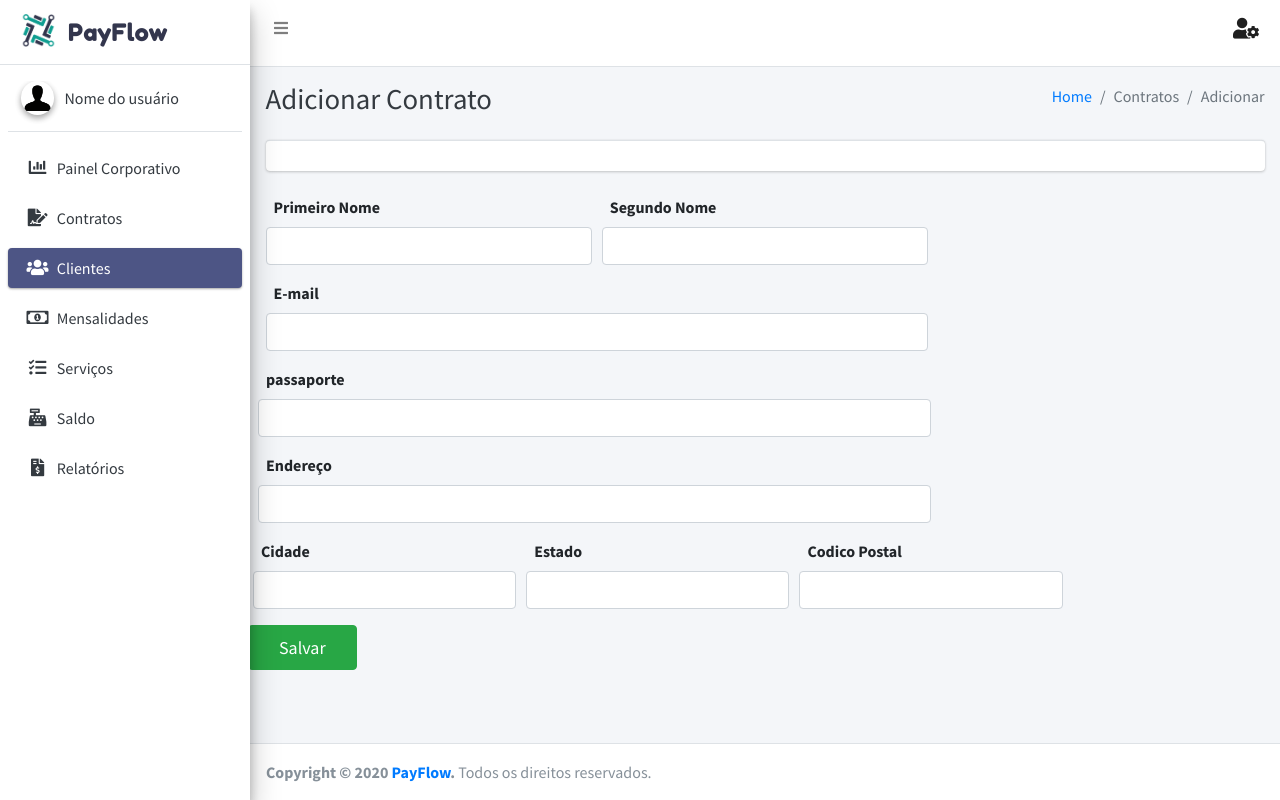
After one commit to arthurmgb/payflow, a PHP site: page /add_contrato.php in a window 1280 px wide. The commit adds this page. Run offline with PHP 8.4, Linux system fonts and the light colour scheme; some libraries are stand-ins or nearby versions.

Commit message:
Add files via upload

```diff
--- /dev/null
+++ b/add_contrato.php
@@ -0,0 +1,294 @@
+<!DOCTYPE html>
+<html>
+<head>
+  <meta charset="utf-8">
+  <meta http-equiv="X-UA-Compatible" content="IE=edge">
+  <title>PayFlow | Contratos</title>
+  <!-- Tell the browser to be responsive to screen width -->
+  <meta name="viewport" content="width=device-width, initial-scale=1">
+  <!--Favicons-->
+  <link rel="apple-touch-icon" sizes="180x180" href="dist/favicon/">
+  <link rel="icon" type="image/png" sizes="32x32" href="dist/favicon/favicon-32x32.png">
+  <link rel="icon" type="image/png" sizes="16x16" href="dist/favicon/favicon-16x16.png">
+  <link rel="manifest" href="dist/favicon/site.webmanifest">
+  <link rel="mask-icon" href="dist/favicon/safari-pinned-tab.svg" color="#5bbad5">
+  <meta name="msapplication-TileColor" content="#da532c">
+  <meta name="theme-color" content="#ffffff">
+  <!-- Font Awesome -->
+  <link rel="stylesheet" href="plugins/fontawesome-free/css/all.min.css">
+  <!-- Ionicons -->
+  <link rel="stylesheet" href="https://code.ionicframework.com/ionicons/2.0.1/css/ionicons.min.css">
+  <!-- Tempusdominus Bbootstrap 4 -->
+  <link rel="stylesheet" href="plugins/tempusdominus-bootstrap-4/css/tempusdominus-bootstrap-4.min.css">
+  <!-- iCheck -->
+  <link rel="stylesheet" href="plugins/icheck-bootstrap/icheck-bootstrap.min.css">
+  <!-- JQVMap -->
+  <link rel="stylesheet" href="plugins/jqvmap/jqvmap.min.css">
+  <!-- Theme style -->
+  <link rel="stylesheet" href="dist/css/adminlte.min.css">
+  <!-- overlayScrollbars -->
+  <link rel="stylesheet" href="plugins/overlayScrollbars/css/OverlayScrollbars.min.css">
+  <!-- Daterange picker -->
+  <link rel="stylesheet" href="plugins/daterangepicker/daterangepicker.css">
+  <!-- summernote -->
+  <link rel="stylesheet" href="plugins/summernote/summernote-bs4.css">
+  <!-- Google Font: Source Sans Pro -->
+  <link href="https://fonts.googleapis.com/css?family=Source+Sans+Pro:300,400,400i,700" rel="stylesheet">
+  <link href="https://fonts.googleapis.com/css2?family=Fredoka+One&display=swap" rel="stylesheet">
+  <link rel="stylesheet" href="dist/css/style.css">
+</head>
+<body class="hold-transition sidebar-mini layout-fixed">
+<div class="wrapper">
+
+  <!-- Navbar -->
+  <nav class="main-header navbar navbar-expand navbar-white navbar-light">
+    <!-- Left navbar links -->
+    <ul class="navbar-nav">
+      <li class="nav-item">
+        <a class="nav-link" data-widget="pushmenu" href="#" role="button"><i class="fas fa-bars"></i></a>
+      </li>
+    </ul>
+    <!-- Right navbar links -->
+    <ul class="navbar-nav ml-auto">
+      <li class="nav-item dropdown">
+        <a class="nav-link" data-toggle="dropdown" href="#">
+          <i class="fas fa-user-cog color-fas"></i>
+        </a>
+        <div class="dropdown-menu dropdown-menu-lg dropdown-menu-right">
+          <span class="drop-name dropdown-item dropdown-header">Nome do usuário</span>
+          <div class="dropdown-divider"></div>
+            <div class="user-panel">
+              <img src="dist/img/usuario.png" class="img-circle elevation-2 my-4 mx-auto d-block user-edit" alt="User Image">
+            </div>
+          <div class="dropdown-divider"></div>
+          <a href="usuario.php" class="btn btn-info float-left my-2 mx-2" role="button"><i class="mg-button fas fa-user-edit"></i> Perfil</a>
+          <a href="#" class="btn btn-danger float-right my-2 mx-2" role="button">Sair <i class="mg-button fas fa-sign-out-alt"></i></a>
+        </div>
+      </li>
+    </ul>
+  </nav>
+  <!-- /.navbar -->
+
+  <!-- Main Sidebar Container -->
+  <aside class="main-sidebar sidebar-light-primary elevation-4">
+    <!-- Brand Logo -->
+    <a href="index.php" class="brand-link">
+      <img src="dist/img/favicon.png" alt="PayFlow" class="brand-margin brand-image rounded d-block">
+      <span class="brand-text d-block fredoka">PayFlow</span>
+    </a>
+
+    <!-- Sidebar -->
+    <div class="sidebar">
+      <!-- Sidebar user panel (optional) -->
+      <div class="user-panel mt-3 pb-3 mb-3 d-flex">
+        <div class="image">
+          <img src="dist/img/usuario.png" class="img-circle elevation-2" alt="User Image">
+        </div>
+        <div class="info">
+          <a href="#" class="d-block">Nome do usuário</a>
+        </div>
+      </div>
+
+      <!-- Sidebar Menu -->
+      <nav class="mt-2">
+        <ul class="nav nav-pills nav-sidebar flex-column" data-widget="treeview" role="menu" data-accordion="false">
+          <!-- Add icons to the links using the .nav-icon class
+               with font-awesome or any other icon font library -->
+          <li class="nav-item">
+            <a href="index.php" class="nav-link">
+              <i class="fas fa-chart-bar nav-icon"></i>
+              <p>
+                Painel Corporativo
+              </p>
+            </a>
+          </li>
+          <li class="nav-item">
+            <a href="contratos.php" class="nav-link">
+              <i class="fas fa-file-signature nav-icon"></i>
+              <p>
+                Contratos
+              </p>
+            </a>
+          </li>
+          <li class="nav-item">
+            <a href="clientes.php" class="nav-link active">
+              <i class="fas fa-users nav-icon"></i>
+              <p>
+                Clientes
+              </p>
+            </a>
+          </li>
+          <li class="nav-item">
+            <a href="mensalidades.php" class="nav-link">
+              <i class="far fa-money-bill-alt nav-icon"></i>
+              <p>
+                Mensalidades
+              </p>
+            </a>
+          </li>
+          <li class="nav-item">
+            <a href="servicos.php" class="nav-link">
+              <i class="fas fa-tasks nav-icon"></i>
+              <p>
+                Serviços
+              </p>
+            </a>
+          </li>
+          <li class="nav-item">
+            <a href="saldo.php" class="nav-link">
+              <i class="fas fa-cash-register nav-icon"></i>
+              <p>
+                Saldo
+              </p>
+            </a>
+          </li>
+          <li class="nav-item">
+            <a href="relatorios.php" class="nav-link">
+              <i class="fas fa-file-invoice-dollar nav-icon"></i>
+              <p>
+                Relatórios
+              </p>
+            </a>
+          </li>
+        </ul>
+      </nav>
+      <!-- /.sidebar-menu -->
+    </div>
+    <!-- /.sidebar -->
+  </aside>
+
+  <!-- Content Wrapper. Contains page content -->
+  <div class="content-wrapper">
+    <!-- Content Header (Page header) -->
+    <div class="content-header">
+      <div class="container-fluid">
+        <div class="row mb-2">
+          <div class="col-sm-6">
+            <h1 class="m-0 text-dark">Adicionar Contrato</h1>
+          </div><!-- /.col -->
+          <div class="col-sm-6">
+            <ol class="breadcrumb float-sm-right">
+              <li class="breadcrumb-item"><a href="#">Home</a></li>
+              <li class="breadcrumb-item active">Contratos</li>
+              <li class="breadcrumb-item active">Adicionar</li>
+            </ol>
+          </div><!-- /.col -->
+        </div><!-- /.row -->
+      </div><!-- /.container-fluid -->
+    </div>
+    <!-- /.content-header -->
+
+      <!-- Main content -->
+      <section class="content">
+    <div class="container-fluid">
+    <div class="card border-top">
+      <form class="sec-pad">
+      <div class="form-check">
+        </label>
+      </div>
+        </label>
+      </div>
+      <div class="form-row">
+        <div class="form-group col-md-4 mt-2">
+          <label for="nome" class="font-weight-bold ml-2"> Primeiro Nome</label>
+          <input type="text" class="form-control">
+        </div>
+        <div class="form-group col-md-4 mt-2">
+          <label for="segundo Nome" class="font-weight-bold ml-2"> Segundo Nome</label>
+          <input type="text" class="form-control">
+        </div>
+        </div>
+      <div class="form-row">
+        <div class="form-group col-md-8">
+          <label for="email" class="font-weight-bold ml-2">E-mail</label>
+          <input type="email" class="form-control">
+        </div>
+      </div>
+      </div>
+      <div class="form-row">
+        <div class="form-group col-md-8">
+          <label for="passaporte" class="font-weight-bold ml-2">passaporte</label>
+          <input type="text" class="form-control">
+        </div>
+      </div>
+      <div class="form-row">
+        <div class="form-group col-md-8">
+          <label for="endereco" class="font-weight-bold ml-2" >Endereço</label>
+          <input type="text" class="form-control">
+        </div>
+        <div class="form-row">
+        <div class="form-group col-md-4">
+          <label for="cidade" class="font-weight-bold ml-2">Cidade</label>
+          <input type="text" class="form-control">
+        </div>
+        <div class="form-group col-md-4">
+          <label for="estado" class="font-weight-bold ml-2">Estado</label>
+          <input type="text" class="form-control">
+        </div>
+        <div class="form-group col-md-4">
+          <label for="Codico Postal" class="font-weight-bold ml-2">Codico Postal</label>
+          <input type="text" class="form-control">
+        </div>
+        <div class="d-flex justify-content-end">
+      <button class="btn btn-success save-btn" type="submit">Salvar</button>
+      </div>
+      </div>
+      </form>
+      </div>
+    </section>
+    <!-- /.content -->
+  </div>
+  <!-- /.content-wrapper -->
+  <footer class="main-footer">
+    <strong>Copyright &copy; <?= date('Y')?> <a href="index.php">PayFlow</a>.</strong>
+    Todos os direitos reservados.
+  </footer>
+
+  <!-- Control Sidebar -->
+  <aside class="control-sidebar control-sidebar-dark">
+    <!-- Control sidebar content goes here -->
+  </aside>
+  <!-- /.control-sidebar -->
+</div>
+<!-- ./wrapper -->
+
+
+<!-- jQuery mask -->
+<script src="https://code.jquery.com/jquery-3.3.1.min.js"></script>
+<script src="https://cdnjs.cloudflare.com/ajax/libs/jquery.mask/1.14.15/jquery.mask.min.js"></script>
+<!-- jQuery -->
+<script src="plugins/jquery/jquery.min.js"></script>
+<!-- jQuery UI 1.11.4 -->
+<script src="plugins/jquery-ui/jquery-ui.min.js"></script>
+<!-- Resolve conflict in jQuery UI tooltip with Bootstrap tooltip -->
+<script>
+  $.widget.bridge('uibutton', $.ui.button)
+</script>
+<!-- Bootstrap 4 -->
+<script src="plugins/bootstrap/js/bootstrap.bundle.min.js"></script>
+<!-- ChartJS -->
+<script src="plugins/chart.js/Chart.min.js"></script>
+<!-- Sparkline -->
+<script src="plugins/sparklines/sparkline.js"></script>
+<!-- JQVMap -->
+<script src="plugins/jqvmap/jquery.vmap.min.js"></script>
+<script src="plugins/jqvmap/maps/jquery.vmap.usa.js"></script>
+<!-- jQuery Knob Chart -->
+<script src="plugins/jquery-knob/jquery.knob.min.js"></script>
+<!-- daterangepicker -->
+<script src="plugins/moment/moment.min.js"></script>
+<script src="plugins/daterangepicker/daterangepicker.js"></script>
+<!-- Tempusdominus Bootstrap 4 -->
+<script src="plugins/tempusdominus-bootstrap-4/js/tempusdominus-bootstrap-4.min.js"></script>
+<!-- Summernote -->
+<script src="plugins/summernote/summernote-bs4.min.js"></script>
+<!-- overlayScrollbars -->
+<script src="plugins/overlayScrollbars/js/jquery.overlayScrollbars.min.js"></script>
+<!-- AdminLTE App -->
+<script src="dist/js/adminlte.js"></script>
+<!-- AdminLTE dashboard demo (This is only for demo purposes) -->
+<script src="dist/js/pages/dashboard.js"></script>
+<!-- AdminLTE for demo purposes -->
+<script src="dist/js/demo.js"></script>
+</body>
+</html>
--- a/contratos.php
+++ b/contratos.php
@@ -183,7 +183,7 @@
         <div class="row">
           <div class="col-12">
           <div class="float-right">
-          <a href="">
+          <a href="add_contrato.php">
           <button type="button" class="btn btn-success"><i class="fas fa-plus"></i> Novo Contrato</button>
           </a>
           </div>
```
